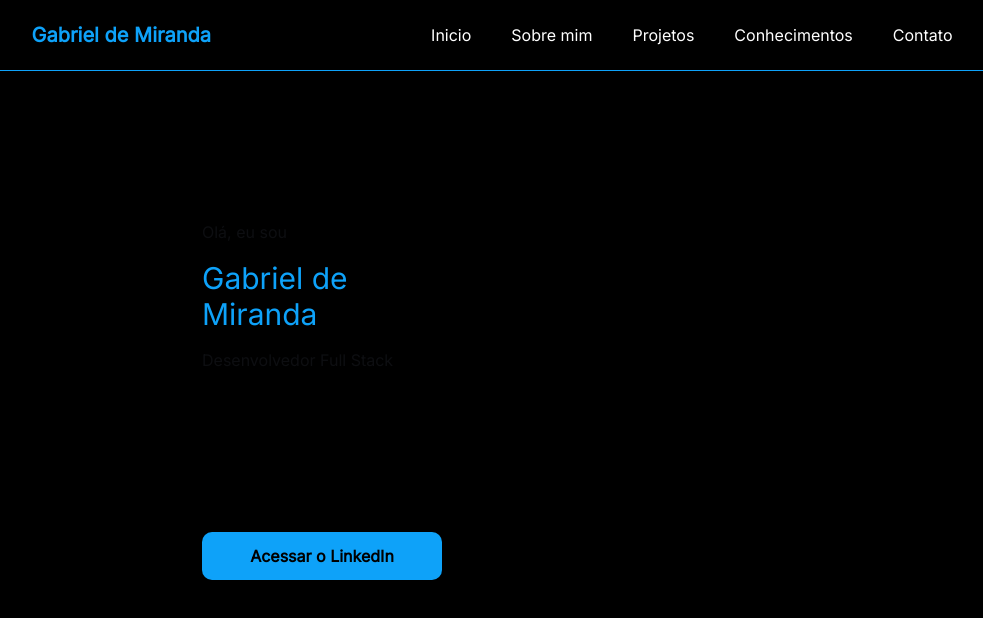
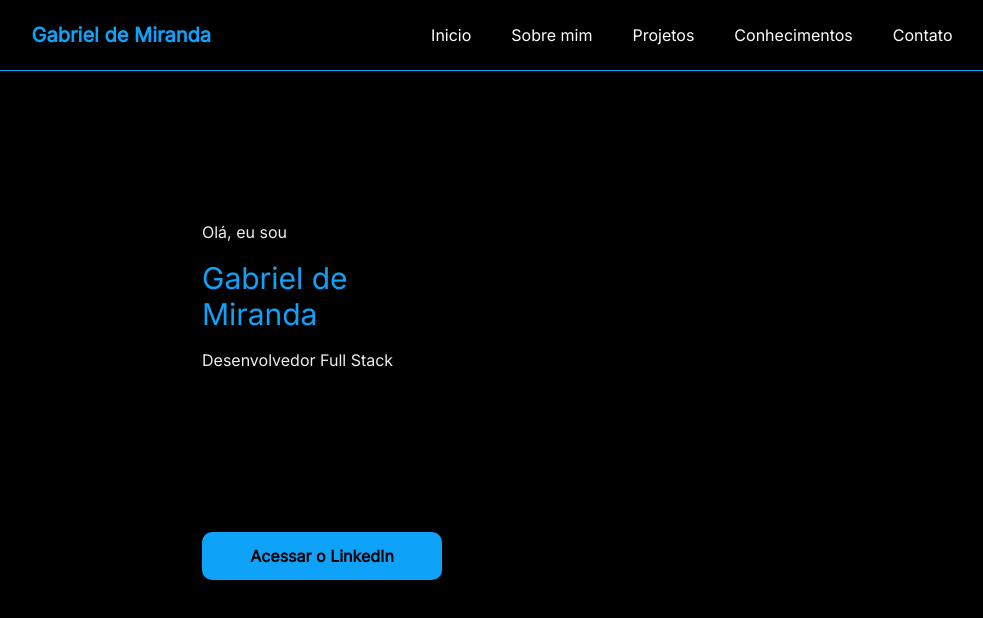
Before and after one commit to GabrielDeMirandaMello/my-portifolio, a Next.js app: page / in a window 1280 px wide. Shown: the top 618 px of the page, without its empty margins (158-1141 px from the left). Built offline with nearby package versions, Linux system fonts and the light colour scheme.

Commit message:
adjust on background

```diff
--- a/src/app/globals.css
+++ b/src/app/globals.css
@@ -1,7 +1,7 @@
 @import "tailwindcss";
 :root {
-  --background: #ffffff;
-  --foreground: rgba(13,14,17,1);
+  --background: rgba(13,14,17,1);
+  --foreground:  #ededed;
 }
 
 @media (prefers-color-scheme: dark) {
```
